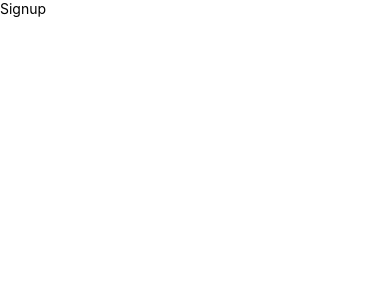
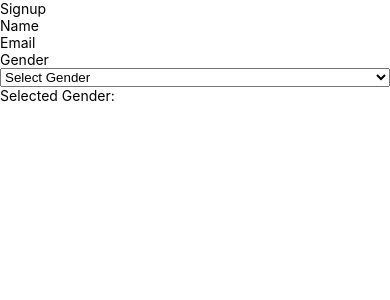
Before and after one commit to RanaZohaik/cab-service, a React Native app: screen /SignUp in a window 390 px wide. Shown: the top 300 px of the page. Built offline with nearby package versions, Linux system fonts and the light colour scheme.

Commit message:
Add signup and login screens

```diff
--- a/package.json
+++ b/package.json
@@ -3,6 +3,7 @@
   "version": "1.0.0",
   "main": "index.js",
   "dependencies": {
+    "@react-native-picker/picker": "2.11.4",
     "@react-navigation/native": "^7.5.0",
     "@react-navigation/native-stack": "^7.20.0",
     "expo": "~57.0.26",
--- a/src/navigation/AuthNavigator.jsx
+++ b/src/navigation/AuthNavigator.jsx
@@ -5,6 +5,7 @@ import { createNativeStackNavigator } from "@react-navigation/native-stack";
 import WelcomeScreen from "../screens/WelcomeScreen";
 import SignUp from "../screens/Signup";
 import login from "../screens/login";
+import HomeScreen from "../screens/HomeScreen";
 
 const Stack = createNativeStackNavigator();
 
@@ -21,6 +22,7 @@ const AuthNavigator = () => {
         <Stack.Screen name="Welcome" component={WelcomeScreen} />
         <Stack.Screen name="SignUp" component={SignUp} />
         <Stack.Screen name="login" component={login} />
+        <Stack.Screen name="Home" component={HomeScreen} />
       </Stack.Navigator>
     </NavigationContainer>
   );
--- /dev/null
+++ b/src/screens/HomeScreen.jsx
@@ -0,0 +1,14 @@
+import { StyleSheet, Text, View } from 'react-native'
+import React from 'react'
+
+const HomeScreen = () => {
+  return (
+    <View>
+      <Text>HomeScreen</Text>
+    </View>
+  )
+}
+
+export default HomeScreen
+
+const styles = StyleSheet.create({})
--- a/src/screens/Signup.jsx
+++ b/src/screens/Signup.jsx
@@ -1,14 +1,49 @@
-import { StyleSheet, Text, View } from "react-native";
-import React from "react";
+import { StyleSheet, Text, TextInput, View } from "react-native";
+import React, { useState } from "react";
+import { Picker } from "@react-native-picker/picker";
 
 const Signup = () => {
+  const [name, setName]=useState("");
+  const [email, setEmail]=useState("");
+  const[gender, setGender]=useState("");
+
+
   return (
     <View>
       <Text>Signup</Text>
+      <TextInput placeholder="Name"/>
+      <TextInput placeholder="Email" />
+       <View style={styles.container}>
+      <Text style={styles.label}>Gender</Text>
+
+      <View style={styles.dropdown}>
+        <Picker
+          selectedValue={gender}
+          onValueChange={(value) => setGender(value)}
+        >
+          <Picker.Item label="Select Gender" value="" />
+          <Picker.Item label="Male" value="male" />
+          <Picker.Item label="Female" value="female" />
+          <Picker.Item label="Other" value="other" />
+        </Picker>
+      </View>
+
+      <Text>Selected Gender: {gender}</Text>
+    </View>
+
+
+
+
     </View>
   );
 };
 
 export default Signup;
 
-const styles = StyleSheet.create({});
+const styles = StyleSheet.create({
+  container:{
+  flex: 1,
+  alignContent:"center",
+
+  }
+});
--- a/src/screens/login.jsx
+++ b/src/screens/login.jsx
@@ -4,19 +4,45 @@ import {
   TextInput,
   View,
   TouchableOpacity,
+  Alert,
 } from "react-native";
-import React from "react";
+import React, { useState } from "react";
 
-const login = () => {
+const login = ({ navigation }) => {
+  const [email, setEmail] = useState("");
+  const [password, setPassword] = useState("");
+
+  const mockuser = {
+    email: "user@gmail.com",
+    password: "1234",
+  };
+
+  const handleLogin = () => {
+    if (email == mockuser.email && password == mockuser.password) {
+      navigation.navigate("Home");
+    } else {
+      Alert.alert("Login Failed");
+    }
+  };
+
   return (
     <View style={styles.Container}>
       <Text style={styles.text}>Sign In</Text>
-      <TextInput style={styles.input} placeholder="Email" />
-      <TextInput style={styles.input} placeholder="Password" secureTextEntry />
-      <TouchableOpacity
-        onPress={() => navigation.navigate("WelcomeScreen")}
-        style={styles.sbutton}
-      >
+      <TextInput
+        style={styles.input}
+        placeholder="Email"
+        value={email}
+        onChangeText={setEmail}
+      />
+      <TextInput
+        style={styles.input}
+        placeholder="Password"
+        secureTextEntry
+        value={password}
+        onChangeText={setPassword}
+      />
+      <TouchableOpacity onPress={handleLogin} style={styles.sbutton}>
+
         <Text style={styles.sbuttontext}>Sign In</Text>
       </TouchableOpacity>
     </View>
```
Also changed, not shown: 1 other file (tests, documents, lock files or other folders).
